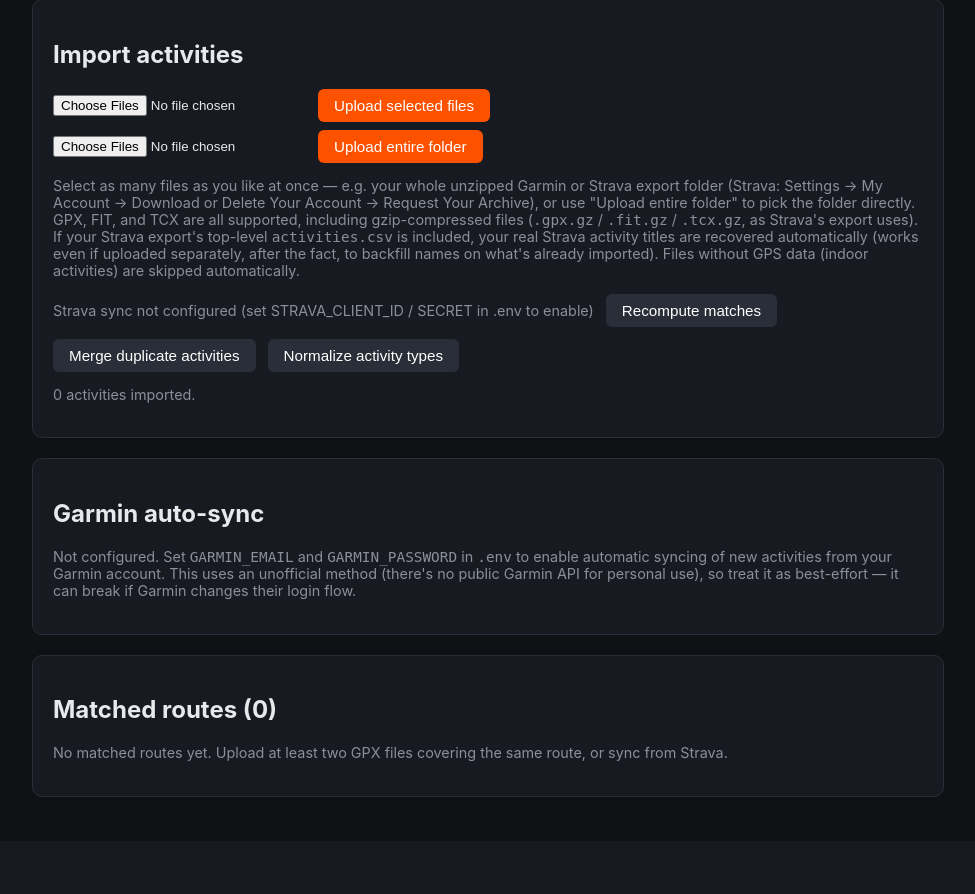
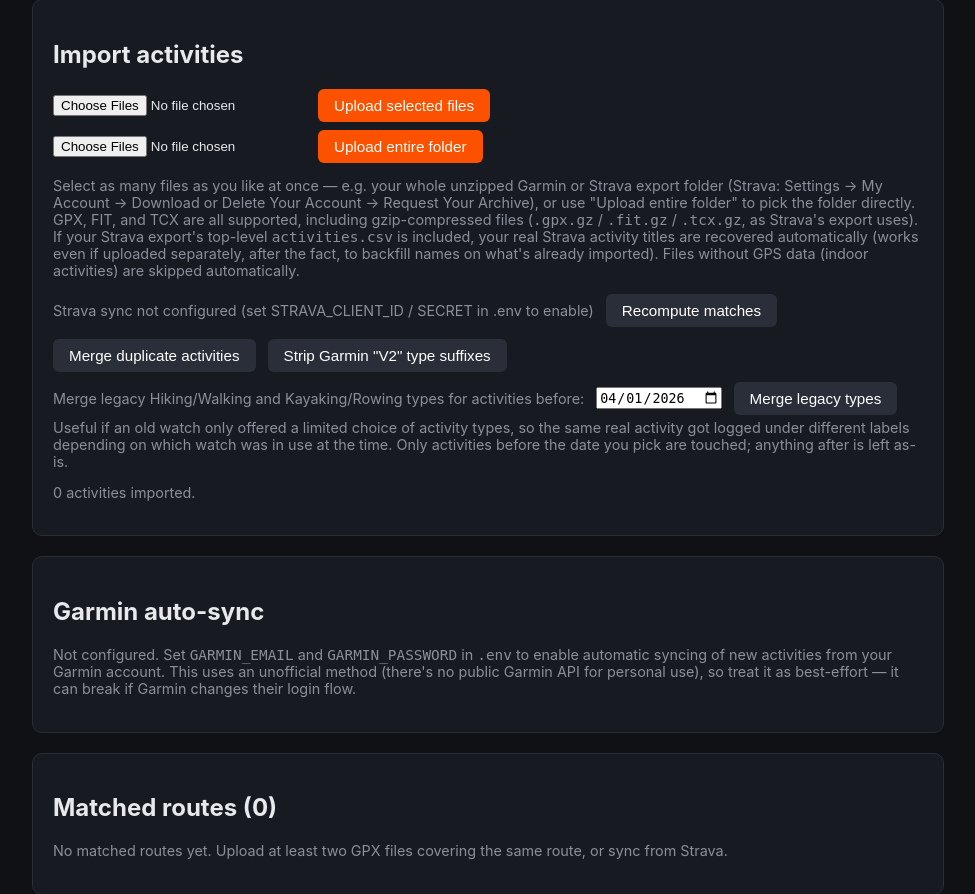
Before and after one commit to magicmatt007/matched-runs, a FastAPI app: page / in a window 1280 px wide. Shown: the part 82-976 px from the top of the page, without its empty margins (152-1127 px from the left). Before the commit the page ends 879 px from the top, so only its background shows below. Run offline with FastAPI, Linux system fonts and the light colour scheme; data that the repository does not hold is empty; parts of the project's set-up code (start-up, migrations or seed data) failed here and were passed over; some libraries are stand-ins or nearby versions.

Commit message:
Replace the source=Strava based activity type cleanup with a date based cleanup

```diff
--- a/app/main.py
+++ b/app/main.py
@@ -6,7 +6,7 @@ import logging
 import asyncio
 from datetime import datetime, timezone
 
-from fastapi import FastAPI, Request, UploadFile, Depends
+from fastapi import FastAPI, Request, UploadFile, Depends, Form
 from fastapi.responses import RedirectResponse, HTMLResponse
 from fastapi.staticfiles import StaticFiles
 from fastapi.templating import Jinja2Templates
@@ -20,7 +20,7 @@ from app.fit_parser import parse_fit_bytes
 from app.tcx_parser import parse_tcx_bytes
 from app.matcher import resample_track, rebuild_groups, find_cross_source_duplicate, merge_duplicate_activities, SOURCE_PRIORITY
 from app.polyline_util import decode_polyline
-from app.type_normalize import normalize_activity_type
+from app.type_normalize import normalize_activity_type, merge_legacy_type
 from app.strava_csv import parse_strava_activities_csv
 from app import strava_client
 from app import garmin_client
@@ -42,7 +42,7 @@ def _save_activity(db: Session, source: str, external_id: str, name: str,
                     points, distance_m: float, duration_s, start_time,
                     activity_type: str = None):
     """Returns ("added", activity), ("updated", activity), or ("unchanged", activity)."""
-    activity_type = normalize_activity_type(activity_type or "Other", source)
+    activity_type = normalize_activity_type(activity_type or "Other")
     existing = db.query(Activity).filter_by(source=source, external_id=external_id).first()
 
     if existing:
@@ -374,14 +374,49 @@ def activity_detail(activity_id: int, request: Request, db: Session = Depends(ge
 def normalize_types_route(db: Session = Depends(get_db)):
     changed = 0
     for act in db.query(Activity).all():
-        new_type = normalize_activity_type(act.activity_type, act.source)
+        new_type = normalize_activity_type(act.activity_type)
         if new_type != act.activity_type:
             act.activity_type = new_type
             changed += 1
     if changed:
         db.commit()
-        rebuild_groups(db)  # merged/renamed types can change which activities group together
-    logger.info("Type normalization: %d activities updated", changed)
+        rebuild_groups(db)  # renamed types can change which activities group together
+    logger.info("Type normalization (version suffixes): %d activities updated", changed)
+    return RedirectResponse(
+        f"/?imported=0&updated={changed}&skipped=0&duplicates=0&unsupported=0",
+        status_code=303,
+    )
+
+
+DEFAULT_LEGACY_TYPE_CUTOFF = "2026-04-01"
+
+
+@app.post("/merge-legacy-types")
+def merge_legacy_types_route(cutoff_date: str = Form(DEFAULT_LEGACY_TYPE_CUTOFF), db: Session = Depends(get_db)):
+    try:
+        cutoff_dt = datetime.strptime(cutoff_date, "%Y-%m-%d")
+    except ValueError:
+        return HTMLResponse(
+            f"<p>Invalid date: {cutoff_date!r} (expected YYYY-MM-DD)</p><p><a href='/'>back</a></p>",
+            status_code=400,
+        )
+
+    changed = 0
+    activities = (
+        db.query(Activity)
+        .filter(Activity.start_time.isnot(None))
+        .filter(Activity.start_time < cutoff_dt)
+        .all()
+    )
+    for act in activities:
+        new_type = merge_legacy_type(act.activity_type)
+        if new_type != act.activity_type:
+            act.activity_type = new_type
+            changed += 1
+    if changed:
+        db.commit()
+        rebuild_groups(db)  # merged types can change which activities group together
+    logger.info("Legacy type merge (activities before %s): %d activities updated", cutoff_date, changed)
     return RedirectResponse(
         f"/?imported=0&updated={changed}&skipped=0&duplicates=0&unsupported=0",
         status_code=303,
--- a/app/templates/index.html
+++ b/app/templates/index.html
@@ -66,9 +66,19 @@
             <button type="submit" class="secondary">Merge duplicate activities</button>
         </form>
         <form action="/normalize-types" method="post">
-            <button type="submit" class="secondary">Normalize activity types</button>
+            <button type="submit" class="secondary">Strip Garmin "V2" type suffixes</button>
         </form>
     </div>
+    <form action="/merge-legacy-types" method="post" class="row" style="margin-top: 10px;">
+        <label class="muted" for="cutoff_date">Merge legacy Hiking/Walking and Kayaking/Rowing types for activities before:</label>
+        <input type="date" name="cutoff_date" id="cutoff_date" value="2026-04-01">
+        <button type="submit" class="secondary">Merge legacy types</button>
+    </form>
+    <p class="muted" style="margin-top: 4px;">Useful if an old watch only
+        offered a limited choice of activity types, so the same real activity
+        got logged under different labels depending on which watch was in
+        use at the time. Only activities before the date you pick are
+        touched; anything after is left as-is.</p>
     <p class="muted">{{ total_activities }} activities imported.</p>
 </section>
 
--- a/app/type_normalize.py
+++ b/app/type_normalize.py
@@ -1,23 +1,28 @@
 """
 Activity type cleanup.
 
-Two independent problems, both fixed here:
+Two independent problems, handled separately:
 
 1. Garmin's internal activity-type keys sometimes carry a version suffix
    (e.g. "kayaking_v2") when Garmin revises the sensor/algorithm profile
    behind a sport. Our parsers title-case the raw key, which turned that
-   into a visible "Kayaking V2" label. Stripped here, for every source -
-   it's not a real distinct type, just an internal versioning artifact.
+   into a visible "Kayaking V2" label. `normalize_activity_type` strips
+   this automatically on every import - it's a pure cosmetic artifact, not
+   a real distinct type, regardless of source or date.
 
-2. Older watches (e.g. a Polar synced into Strava years ago) had a more
-   limited choice of activity types, so the same real activity might have
-   been logged as "Walking" one year and "Hiking" another. For anything
-   NOT sourced from a live Garmin sync (which reports today's real type),
-   these legacy choices get merged into one canonical type.
+2. Older watches had a more limited choice of activity types, so the same
+   real activity might have been logged as "Walking" one year and "Hiking"
+   another, purely because of which watch was in use at the time - NOT
+   because of which service it was imported through. Since we can't know
+   "which watch was in use" directly, this is exposed as a manually
+   triggered, date-scoped cleanup instead (`merge_legacy_type`, used by the
+   /merge-legacy-types route in main.py): activities before a
+   user-specified cutoff date get old-watch types merged into one
+   canonical type; activities after it are left alone.
 """
 import re
 
-# real-type -> canonical-type, for sources OTHER than "garmin" only
+# old-watch-limited-choice type -> canonical type
 LEGACY_TYPE_MERGE = {
     "hiking": "Hiking",
     "walking": "Hiking",
@@ -34,15 +39,19 @@ def strip_version_suffix(type_str: str) -> str:
     return _VERSION_SUFFIX_RE.sub("", type_str).strip()
 
 
-def normalize_activity_type(raw_type: str, source: str) -> str:
+def normalize_activity_type(raw_type: str) -> str:
+    """Cosmetic cleanup only: strips Garmin's internal version suffixes.
+    Applied automatically on every import."""
     if not raw_type:
         return "Other"
+    return strip_version_suffix(raw_type) or "Other"
 
-    cleaned = strip_version_suffix(raw_type)
 
-    if source != "garmin":
-        key = cleaned.strip().lower()
-        if key in LEGACY_TYPE_MERGE:
-            cleaned = LEGACY_TYPE_MERGE[key]
-
-    return cleaned or "Other"
+def merge_legacy_type(type_str: str) -> str:
+    """Maps an old watch-limited type choice to its canonical type. NOT
+    applied automatically - see module docstring. Returns type_str
+    unchanged if there's no mapping for it."""
+    if not type_str:
+        return type_str
+    key = type_str.strip().lower()
+    return LEGACY_TYPE_MERGE.get(key, type_str)
```
Also changed, not shown: README.md.
